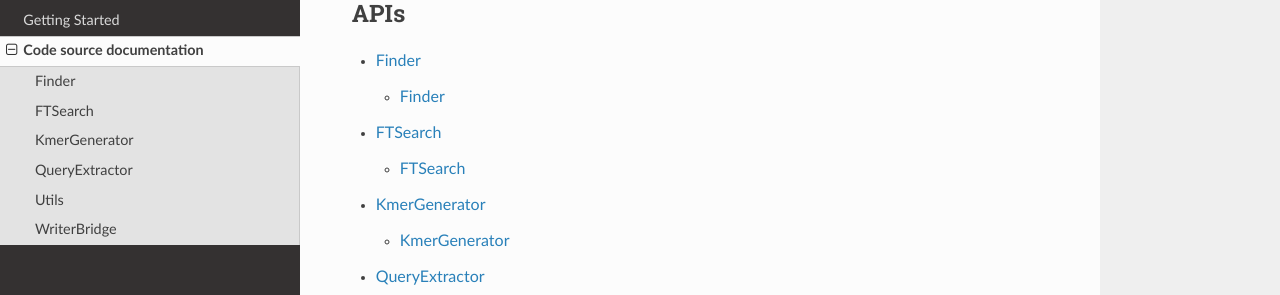
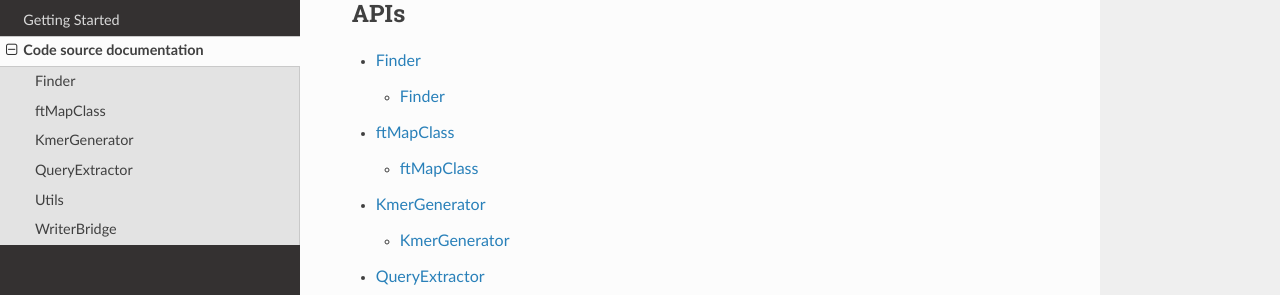
Before and after one commit to wassermanlab/OpenFlexTyper, a Sphinx documentation site: the page built from docs/source/code_source_documentation.rst, in a window 1280 px wide. Shown: the part 159-454 px from the top of the page. Built offline with Sphinx 7.4.7 and the Read the Docs theme 2.0.0, drawn with Linux system fonts in a browser that asks for light colours; pages that are not in the unit, such as notebooks, are missing from menus; some of the changed lines change nothing that is shown.

Commit message:
update comments

```diff
--- a/docs/source/code_source_documentation.rst
+++ b/docs/source/code_source_documentation.rst
@@ -10,8 +10,6 @@
    ifinder.rst
    ikmergenerator.rst
    iqueryextractor.rst
-   iresultprocessor.rst
-   istats.rst
    iutils.rst
    iwriterbridge.rst
 
@@ -21,11 +19,13 @@
    :name: sec-general
 
    finder.rst
-   ftsearch.rst
+   ftMapClass.rst
+   ftPropsClass.rst
+   ftSearch.rst
+   kmerClass.rst
    kmergenerator.rst
+   qkMapClass.rst
+   queryClass.rst
    queryextractor.rst
-   resultprocessor.rst
-   stats.rst
-   typedefs.rst
    utils.rst
    writerbridge.rst
--- /dev/null
+++ b/docs/source/ftMapClass.rst
@@ -0,0 +1,7 @@
+ftMapClass
+=============
+
+ftMapClass
+-----------
+
+.. doxygenfile:: ftMapClass.h
```
Also changed, not shown: 2 other files.
